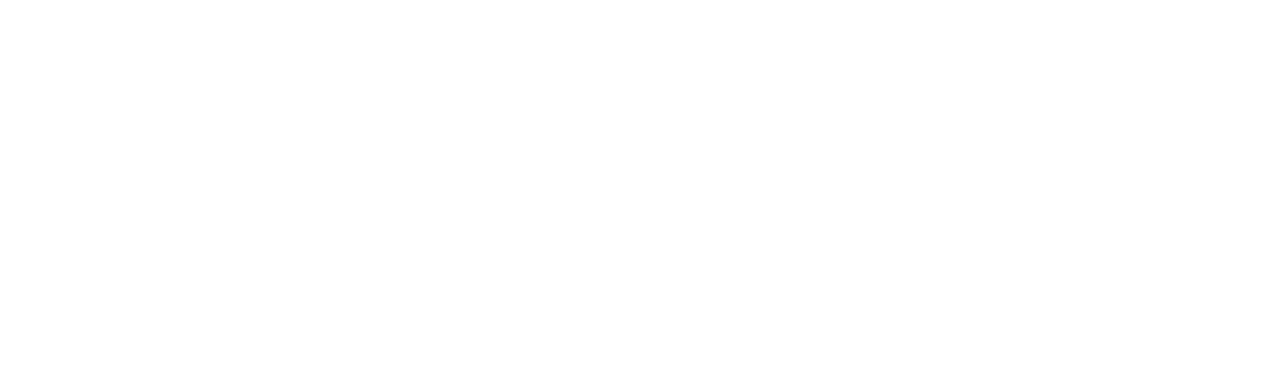
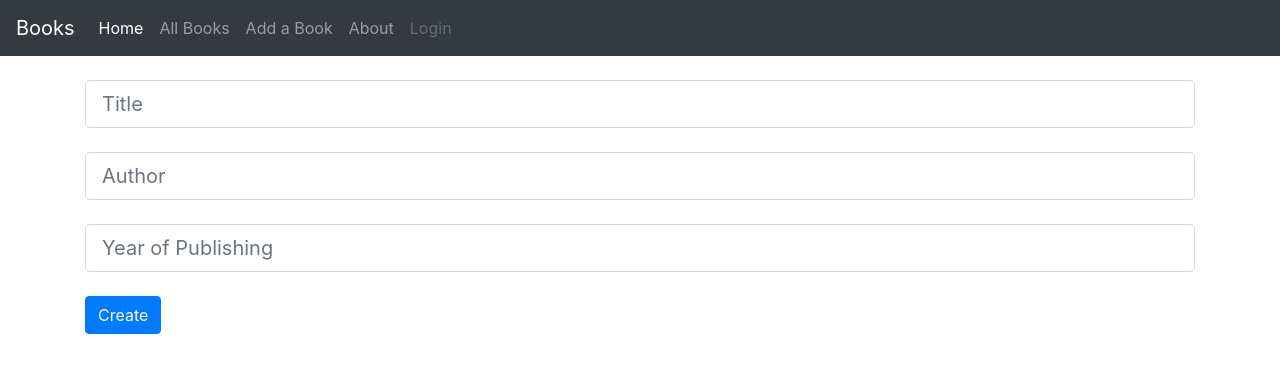
Before and after one commit to NebojsaS1968/book-api-postgres, a React (Create React App) app in the folder client/: page /add in a window 1280 px wide. Shown: the top 372 px of the page. Built offline with nearby package versions, Linux system fonts and the light colour scheme.

Commit message:
adding a book through a form on client

```diff
--- a/client/src/App.js
+++ b/client/src/App.js
@@ -4,6 +4,7 @@ import UpdateBook from "./routes/UpdateBook.jsx";
 import BookDetails from "./routes/BookDetails.jsx";
 import AllBooks from "./routes/AllBooks.jsx";
 import About from "./routes/About";
+import AddBook from "./routes/AddBook";
 import { BooksContextProvider } from "./context/BooksContext.js";
 
 function App() {
@@ -17,6 +18,7 @@ function App() {
             <Route exact path="/books/:id/update" component={UpdateBook} />
             <Route exact path="/books" component={AllBooks} />
             <Route exact path="/about" component={About} />
+            <Route exact path="/add" component={AddBook} />
           </Switch>
         </Router>
       </div>
--- a/client/src/components/AllBooksTable.jsx
+++ b/client/src/components/AllBooksTable.jsx
@@ -35,7 +35,9 @@ const AllBooksTable = () => {
             books.map((book) => {
               return (
                 <tr key={book.id}>
-                  <td>{book.title}</td>
+                  <td>
+                    <a href={`/books/${book.id}`}>{book.title}</a>
+                  </td>
                   <td>{book.author}</td>
                   <td>{book.release_date}</td>
                 </tr>
--- a/client/src/components/Navbar.jsx
+++ b/client/src/components/Navbar.jsx
@@ -26,6 +26,9 @@ const Navbar = () => {
             <a className="nav-item nav-link" href="/books">
               All Books
             </a>
+            <a className="nav-item nav-link" href="/add">
+              Add a Book
+            </a>
             <a className="nav-item nav-link" href="/about">
               About
             </a>
--- /dev/null
+++ b/client/src/routes/AddBook.jsx
@@ -0,0 +1,64 @@
+import React, { useState, useContext } from "react";
+import Navbar from "../components/Navbar";
+import Books from "../apis/Books";
+
+const AddBook = () => {
+  const [title, setTitle] = useState("");
+  const [author, setAuthor] = useState("");
+  const [year, setYear] = useState("");
+
+  const handleSubmit = async (e) => {
+    e.preventDefault();
+
+    try {
+      const response = await Books.post("/", {
+        title,
+        author,
+        release_date: year,
+      });
+      console.log(response);
+    } catch (err) {
+      console.log(err);
+    }
+  };
+
+  return (
+    <div>
+      <Navbar />
+      <br />
+      <div className="container">
+        <form action="" className="needs-validation" onSubmit={handleSubmit}>
+          <input
+            type="text"
+            className="form-control form-control-lg"
+            placeholder="Title"
+            value={title}
+            onChange={(e) => setTitle(e.target.value)}
+          />
+          <br />
+          <input
+            type="text"
+            className="form-control form-control-lg"
+            placeholder="Author"
+            value={author}
+            onChange={(e) => setAuthor(e.target.value)}
+          />
+          <br />
+          <input
+            type="text"
+            className="form-control form-control-lg"
+            placeholder="Year of Publishing"
+            value={year}
+            onChange={(e) => setYear(e.target.value)}
+          />
+          <br />
+          <button type="submit" className="btn btn-primary">
+            Create
+          </button>
+        </form>
+      </div>
+    </div>
+  );
+};
+
+export default AddBook;
```
